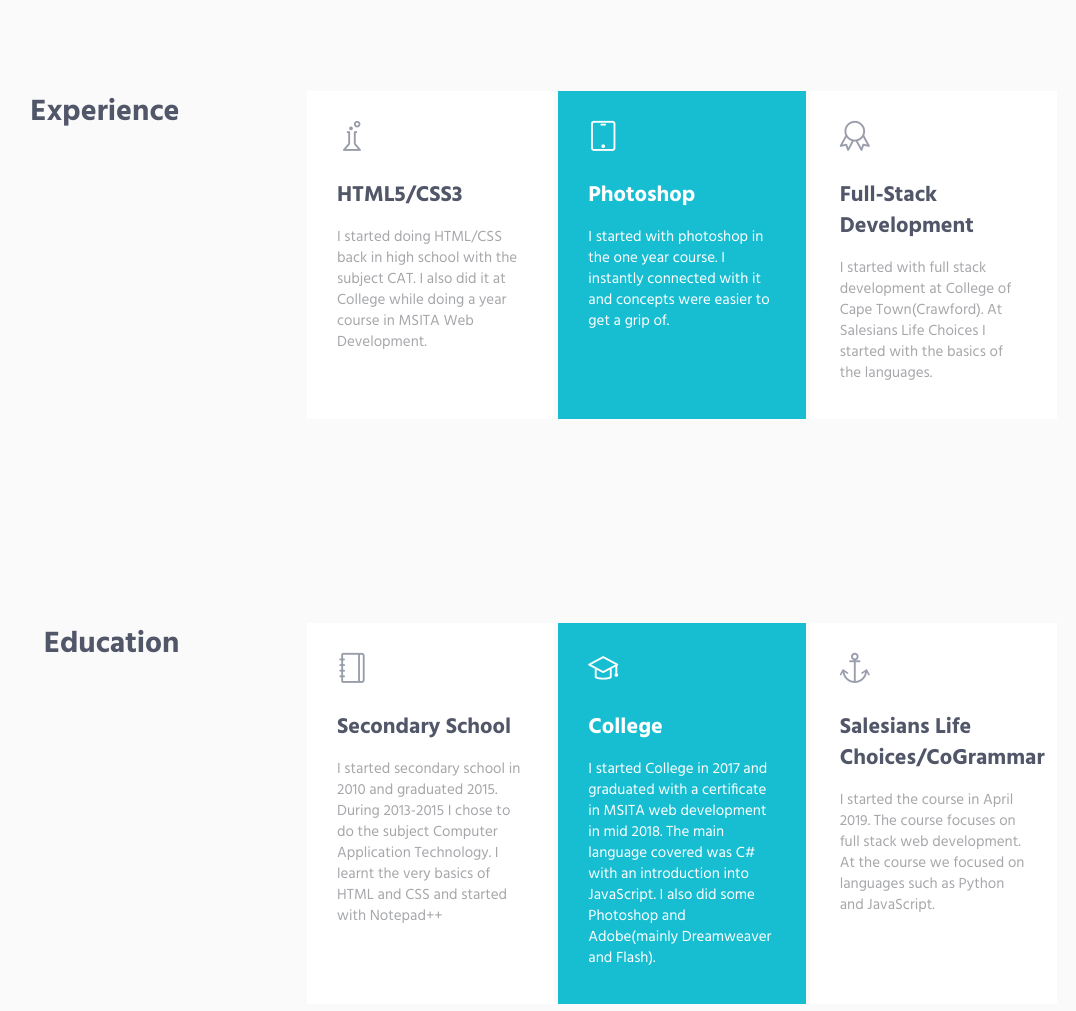
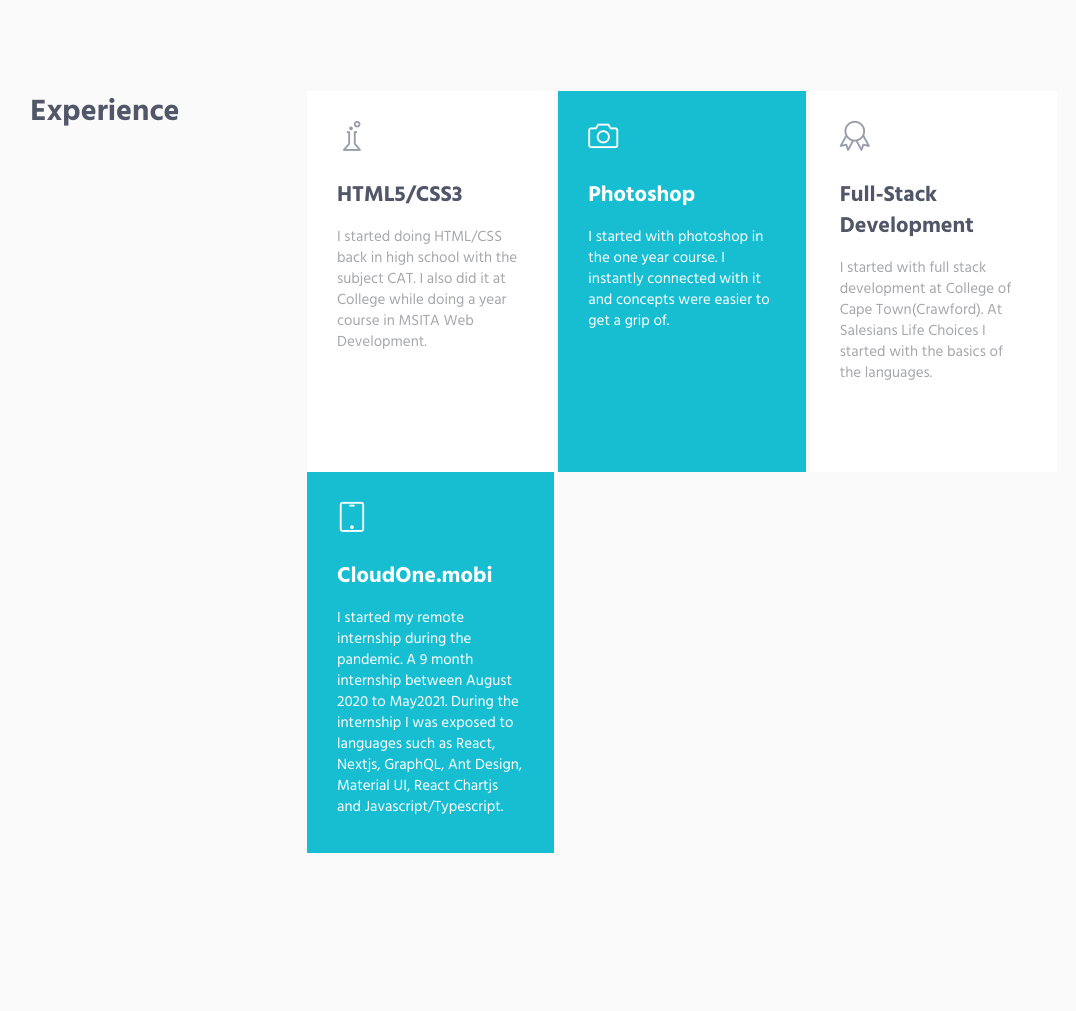
Before and after one commit to tyler2697/tyler2697.github.io, a plain HTML site: page index.html in a window 1280 px wide. Shown: the part 1260-2271 px from the top of the page, without its empty margins (153-1229 px from the left). Drawn offline with nearby package versions, Linux system fonts and the light colour scheme.

Commit message:
Update index.html

```diff
--- a/index.html
+++ b/index.html
@@ -161,7 +161,7 @@
                                 <div class="col-md-4 md-margin-b-4">
                                     <div class="service bg-color-base wow zoomIn" data-height="height" data-wow-duration=".3" data-wow-delay=".1s">
                                         <div class="service-element">
-                                            <i class="service-icon color-white icon-screen-tablet"></i>
+                                            <i class="service-icon color-white icon-camera"></i>
                                         </div>
                                         <div class="service-info">
                                             <h3 class="color-white">Photoshop</h3>
@@ -178,6 +178,18 @@
                                         <div class="service-info">
                                             <h3>Full-Stack Development</h3>
                                             <p class="margin-b-5">I started with full stack development at College of Cape Town(Crawford). At Salesians Life Choices I started with the basics of the languages.</p>
+                                        </div>
+                                        <a></a>
+                                    </div>
+                                </div>
+                                <div class="col-md-4 md-margin-b-4">
+                                    <div class="service bg-color-base wow zoomIn" data-height="height" data-wow-duration=".3" data-wow-delay=".1s">
+                                        <div class="service-element">
+                                            <i class="service-icon color-white icon-screen-tablet"></i>
+                                        </div>
+                                        <div class="service-info">
+                                            <h3 class="color-white">CloudOne.mobi</h3>
+                                            <p class="color-white margin-b-5">I started my remote internship during the pandemic. A 9 month internship between August 2020 to May2021. During the internship I was exposed to languages such as React, Nextjs, GraphQL, Ant Design, Material UI, React Chartjs and Javascript/Typescript.</p>
                                         </div>
                                         <a></a>
                                     </div>
@@ -391,6 +403,10 @@
                                 <div class="col-md-4 col-xs-6">
                                     <h5>Email</h5>
                                     <a>tylerjacobs2611@gmail.com</a>
+                                </br>
+                                    <h5>References</h5>
+                                    <a>Michael Ings</a>
+                                    <a>michael@cloudone.mobi</a>
                                 </div>
                             </div>
                         </div>
```
